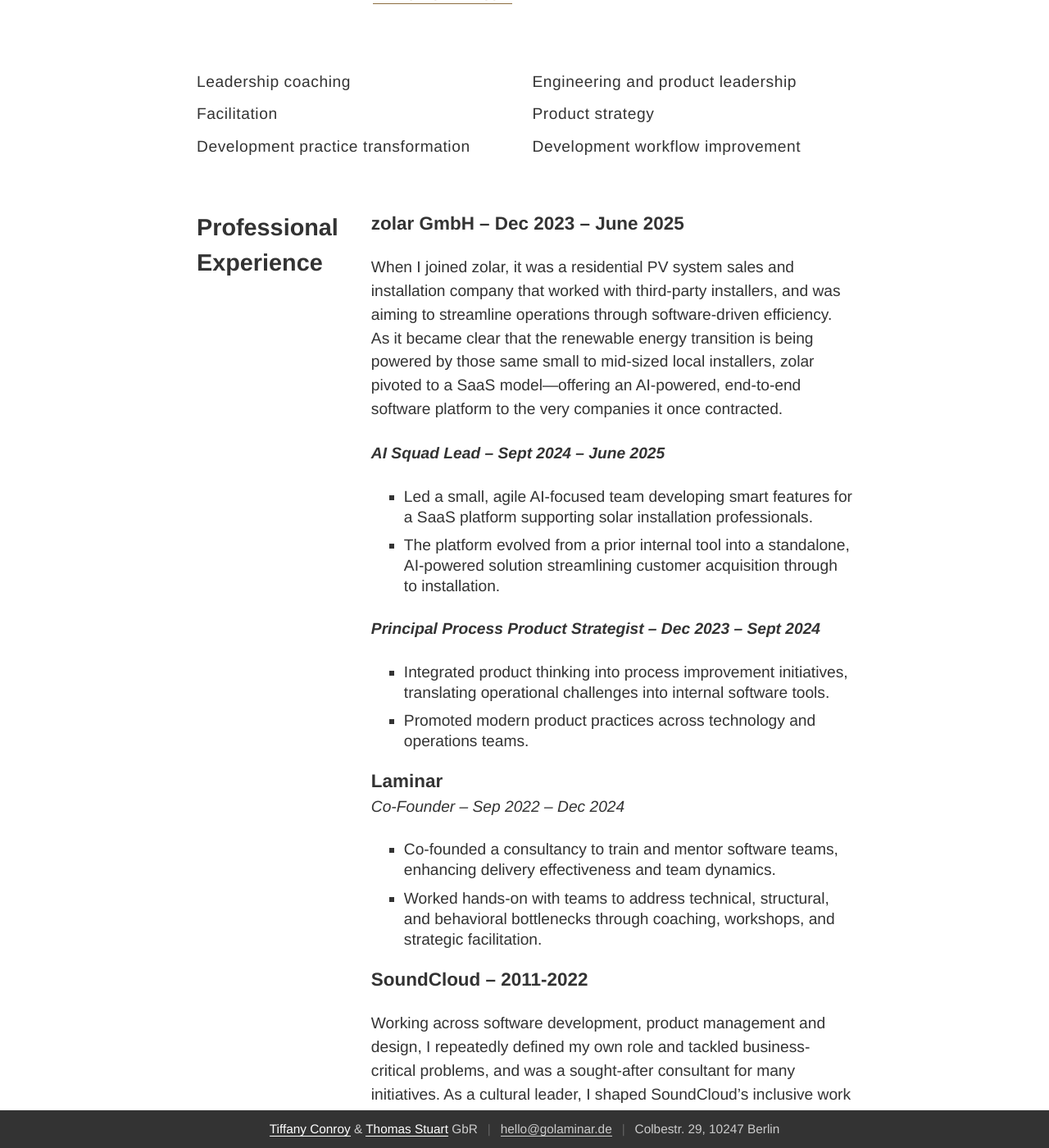
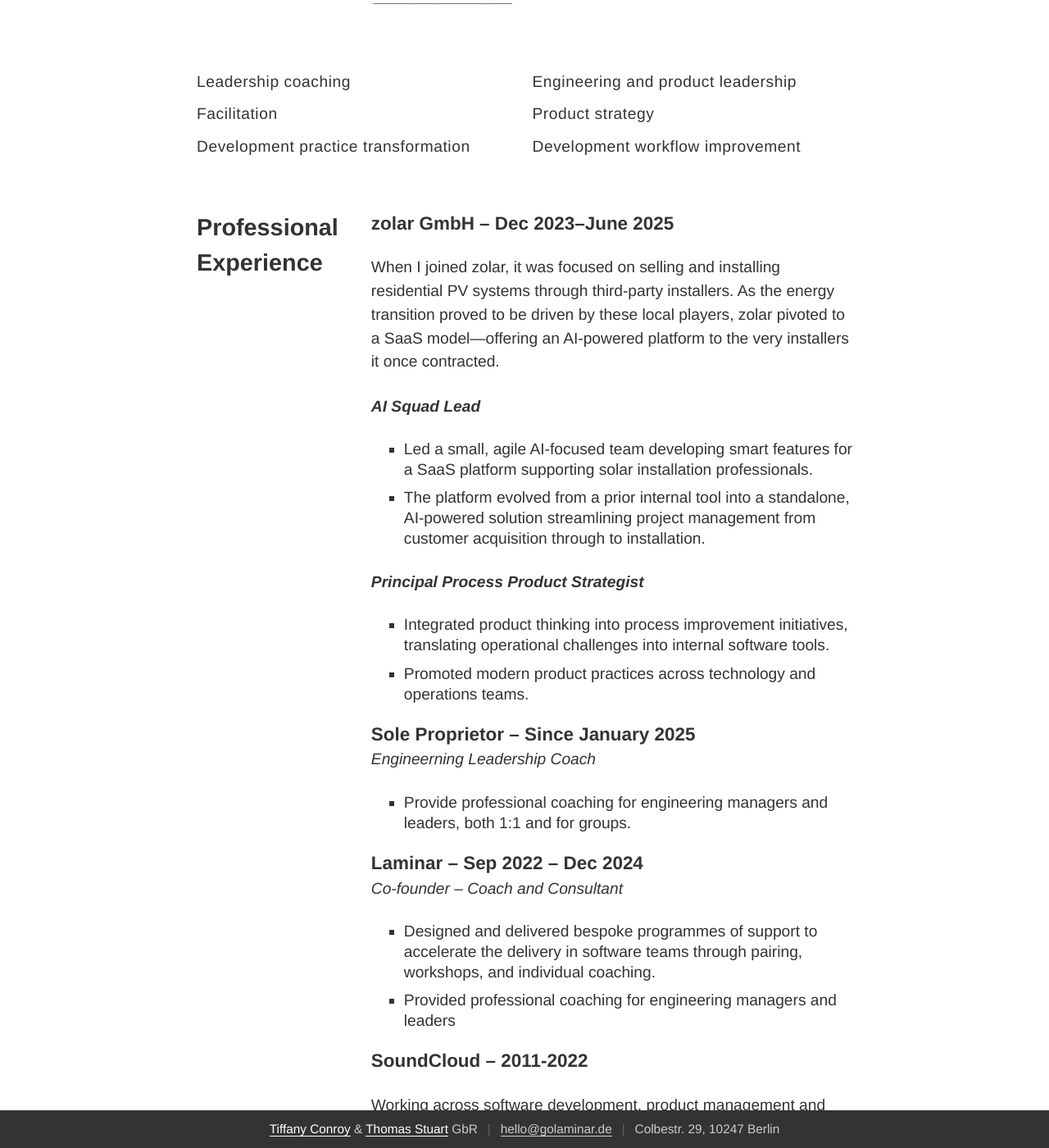
Before and after one commit to golaminar/golaminar.github.io, a Jekyll site: the page built from tiffany/cv.html, in a window 1280 px wide and 1400 px high, scrolled down 617 px. Shown: the whole window at 82% size. Built offline with Jekyll 4.4.1, drawn with Linux system fonts in a browser that asks for light colours.

Commit message:
Update cv.html

```diff
--- a/tiffany/cv.html
+++ b/tiffany/cv.html
@@ -73,35 +73,39 @@
             </div>
             <div class="col col-main">
 
-                <h3>zolar GmbH – Dec 2023 – June 2025</h3>
+                <h3>zolar GmbH – Dec 2023–June 2025</h3>
 
                 <p>
-                    When I joined zolar, it was a residential PV system sales and installation company that worked with third-party installers,
-                    and was aiming to streamline operations through software-driven efficiency.
-                    As it became clear that the renewable energy transition is being powered by those same small to mid-sized local installers,
-                    zolar pivoted to a SaaS model—offering an AI-powered, end-to-end software platform to the very companies it once contracted.
+                    When I joined zolar, it was focused on selling and installing residential PV systems through third-party installers. As the energy transition proved to be driven by these local players, zolar pivoted to a SaaS model—offering an AI-powered platform to the very installers it once contracted.
                 </p>
 
-                <h4 style="font-style: italic;">AI Squad Lead – Sept 2024 – June 2025</h4>
+                <h4 style="font-style: italic;">AI Squad Lead</h4>
                 <ul>
                     <li>Led a small, agile AI-focused team developing smart features for a SaaS platform supporting solar installation professionals.</li>
-                    <li>The platform evolved from a prior internal tool into a standalone, AI-powered solution streamlining customer acquisition through to installation.</li>
+                    <li>The platform evolved from a prior internal tool into a standalone, AI-powered solution streamlining project management from customer acquisition through to installation.</li>
                 </ul>
 
-                <h4 style="font-style: italic;">Principal Process Product Strategist – Dec 2023 – Sept 2024</h4>
+                <h4 style="font-style: italic;">Principal Process Product Strategist</h4>
                 <ul>
                     <li>Integrated product thinking into process improvement initiatives, translating operational challenges into internal software tools.</li>
                     <li>Promoted modern product practices across technology and operations teams.</li>
                 </ul>
 
-                <h3>Laminar</h3>
-                <h4 style="font-style: italic;">Co-Founder – Sep 2022 – Dec 2024</h4>
+                <h3>Sole Proprietor – Since January 2025</h3>
+                <h4 style="font-style: italic;">Engineerning Leadership Coach</h4>
                 <ul>
-                    <li>Co-founded a consultancy to train and mentor software teams, enhancing delivery effectiveness and team dynamics.</li>
-                    <li>Worked hands-on with teams to address technical, structural, and behavioral bottlenecks through coaching, workshops, and strategic facilitation.</li>
+                    <li>Provide professional coaching for engineering managers and leaders, both 1:1 and for groups.</li>
+                </ul>
+
+                <h3>Laminar – Sep 2022 – Dec 2024</h3>
+                <h4 style="font-style: italic;">Co-founder – Coach and Consultant</h4>
+                <ul>
+                    <li>Designed and delivered bespoke programmes of support to accelerate the delivery in software teams through pairing, workshops, and individual coaching.</li>
+                    <li>Provided professional coaching for engineering managers and leaders</li>
                 </ul>
 
                 <h3>SoundCloud – 2011-2022</h3>
+
                 <p>
                     Working across software development, product management and design, I repeatedly defined my own role and tackled
                     business-critical problems, and was a sought-after consultant for many initiatives. As a cultural leader, I shaped
```
